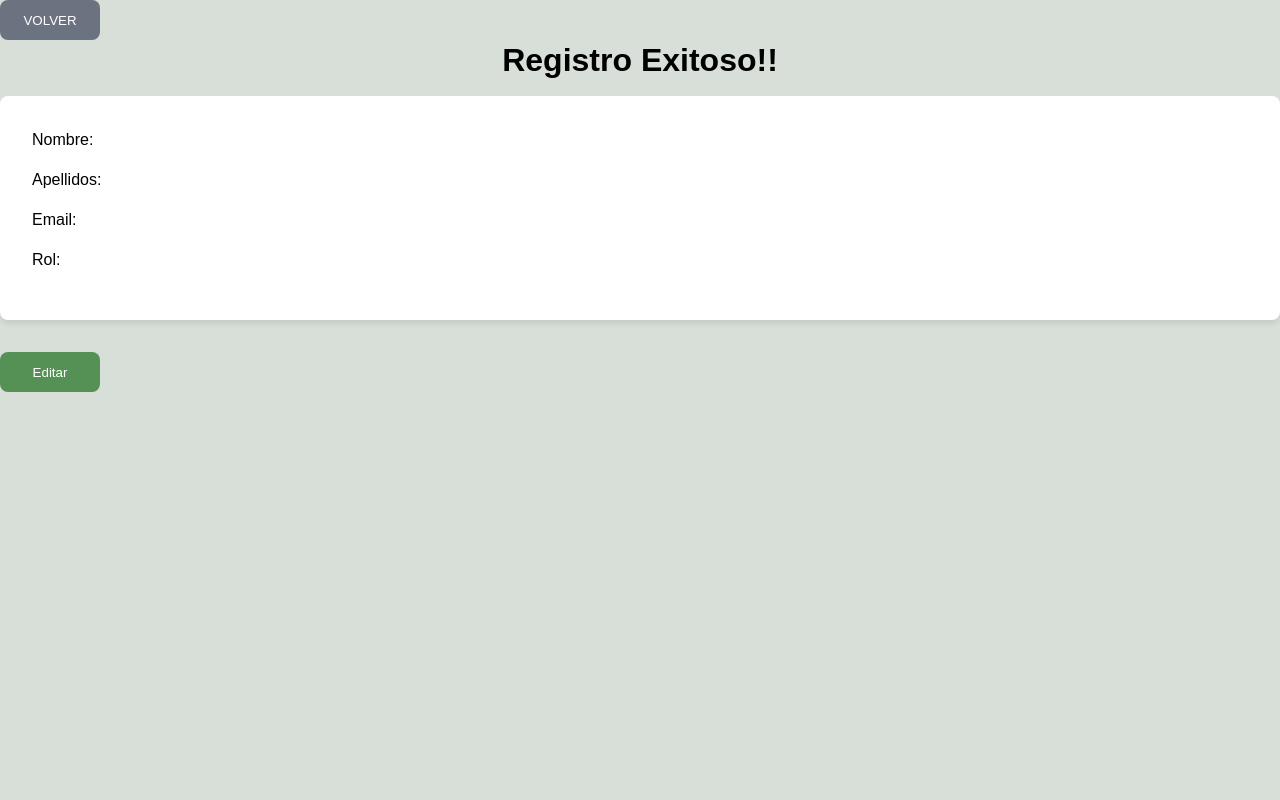
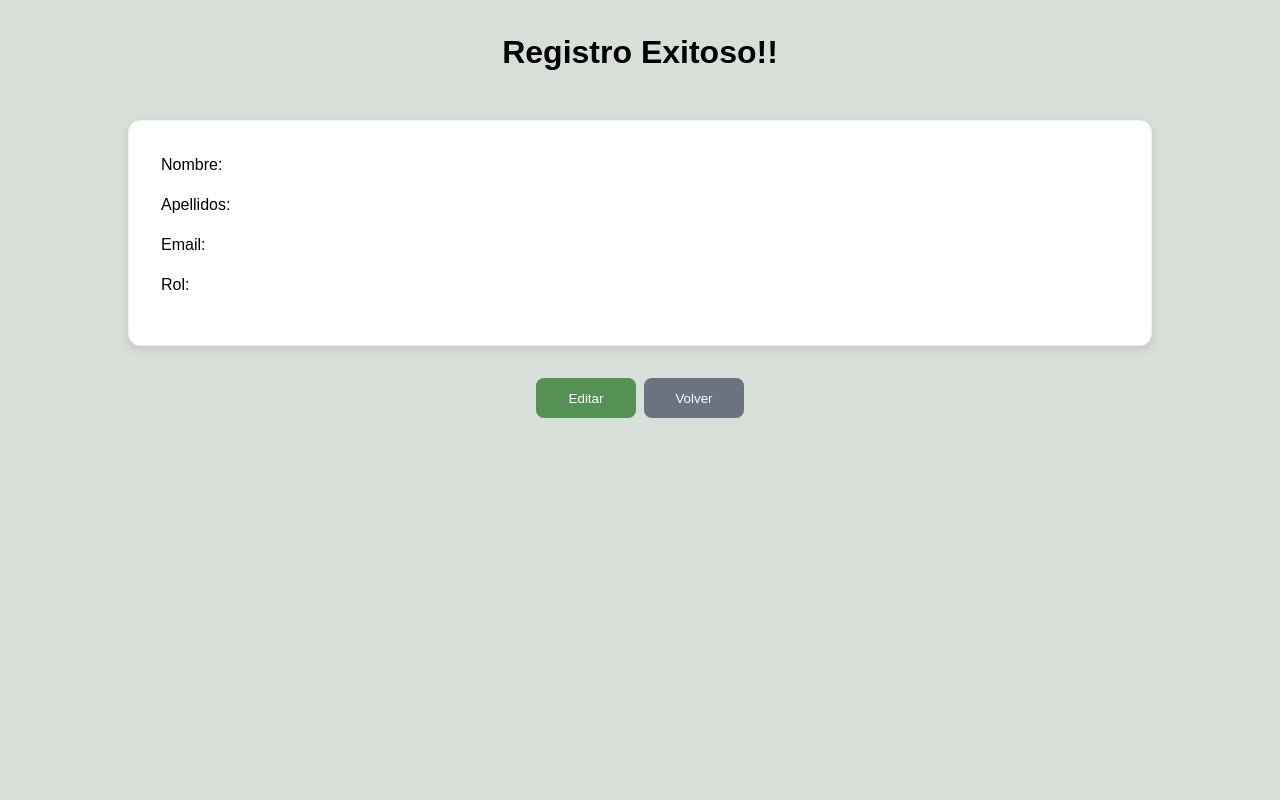
Before and after one commit to JuanPabloDevelop/ProyectoDaw, a PHP site: page /client/src/pages/perfil/perfil.html in a window 1280 px wide. Run offline with PHP 8.4, Linux system fonts and the light colour scheme.

Commit message:
Cambios en el perfil

```diff
--- a/client/src/pages/perfil/perfil.html
+++ b/client/src/pages/perfil/perfil.html
@@ -11,7 +11,6 @@
 <body>
     <div id="error-mensaje"  class="mensaje-container error-mensaje hidden"></div>
     <div id="success-mensaje" class="mensaje-container success-mensaje hidden"></div>
-    <button class="button button-secondary" onclick="history.back();">VOLVER</button>
 
     <h1 id="title">Registro Exitoso!!</h1>
     <div id="user-info" class="user-info">
@@ -22,8 +21,10 @@
         <p>Rol: <span id="profile-rol"></span></p>
     </div>
     <div id="profile-loading" class="user-info hidden"><span class="loading-spinner"></span></div>
-
-    <button class="button button-primary" onclick="editCurrentUser()">Editar</button>
+    <div class="button-container">
+        <button class="button button-primary" onclick="editCurrentUser()">Editar</button>
+        <button class="button button-secondary" onclick="history.back();">Volver</button>
+    </div>
     <table id="table" class="hidden">
         <thead>
             <tr>
--- a/client/src/pages/perfil/profile.js
+++ b/client/src/pages/perfil/profile.js
@@ -144,7 +144,7 @@ function setUsers(data) {
         const deleteButton = document.createElement('button');
         deleteButton.textContent = 'Eliminar';
         deleteButton.classList.add('button')
-        editButton.classList.add('button-secondaryy');
+        editButton.classList.add('button-secondary');
         deleteButton.onclick = () => deleteUser(user.id_usuario);
 
         const actionsDiv = document.createElement('div');
--- a/client/styles/global.css
+++ b/client/styles/global.css
@@ -4,6 +4,7 @@
     --primary-hover: #80b180;
     --background-color: #d8dfd8;
     --secondary-color: #6b7280;
+    --secondary-hover: #acb1bb;
 
     --white: #ffffff;
     --black: #000000;
@@ -103,13 +104,25 @@ main {
 }
 
 /* User info section */
+#title{
+    padding: 2rem;
+}
+
 .user-info {
-    background-color:  var(--white);
-    border-radius: var(--radius);
+    background-color: var(--white);
+    border-radius: 12px;
     padding: 2rem;
-    box-shadow: var(--shadow);
-    margin-bottom: 2rem;
+    box-shadow: 0 4px 10px rgba(0, 0, 0, 0.1);
     min-height: 215px;
+    width: 80%;
+    margin: 0 auto;
+    transition: transform 0.3s ease, box-shadow 0.3s ease;
+    border: 1px solid #f0f0f0;
+}
+
+.user-info:hover {
+    transform: translateY(-5px);
+    box-shadow: 0 8px 20px rgba(0, 0, 0, 0.1);
 }
 
 .user-info p {
@@ -124,26 +137,35 @@ main {
     font-weight: 500;
 }
 
+.button-container {
+    display: flex;
+    justify-content: center;
+    gap: 0.5rem;
+    margin-top: 2rem;
+    margin-bottom: 2rem;
+}
+
 /* Table styles */
 table {
-    width: 100%;
+    width: 90%;
     border-collapse: collapse;
     background-color:  var(--white);
     border-radius: var(--radius);
     overflow: hidden;
     box-shadow: var(--shadow);
-    margin: 2rem 0;
+    margin: auto;
+    margin-bottom: 3rem;
 }
 
 thead {
-    background-color: #f8fafc;
+    background-color: #687e68;
 }
 
 th {
     text-align: center;
     padding: 1rem;
     font-weight: 600;
-    color: var(--text-light);
+    color: var(--white);
     border-bottom: 1px solid var(--border-color);
 }
 
@@ -157,7 +179,7 @@ tr:last-child td {
 }
 
 tr:hover {
-    background-color:  var(--white);
+    background-color:  #809d80;
 }
 
 /* Buttons */
@@ -194,15 +216,6 @@ tr:hover {
     background-color: var(--secondary-hover);
 }
 
-.button.secondary {
-    background-color:  var(--white);
-    border: 1px solid var(--border-color);
-    color: var(--text-color);
-}
-
-.button.secondary:hover {
-    background-color: #f8fafc;
-}
 
 
 /* Animations */
--- a/server/db/datos.php
+++ b/server/db/datos.php
@@ -1,6 +1,6 @@
 <?php
     $host = "localhost";
     $username = "root";
-    $pass = "BddMsQl-y.";
+    $pass = "";
     $dbname = "foro";
 ?>
```
